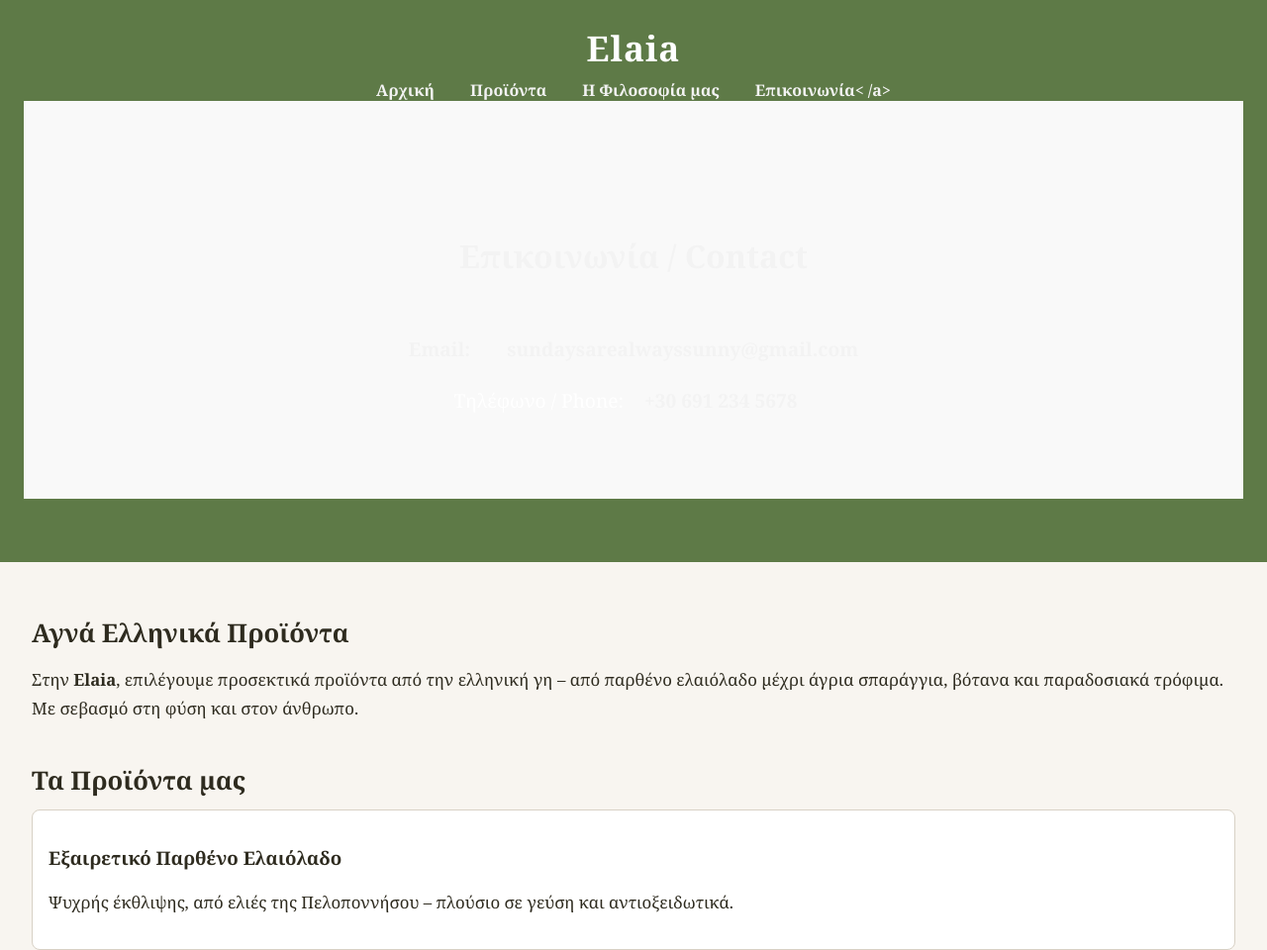
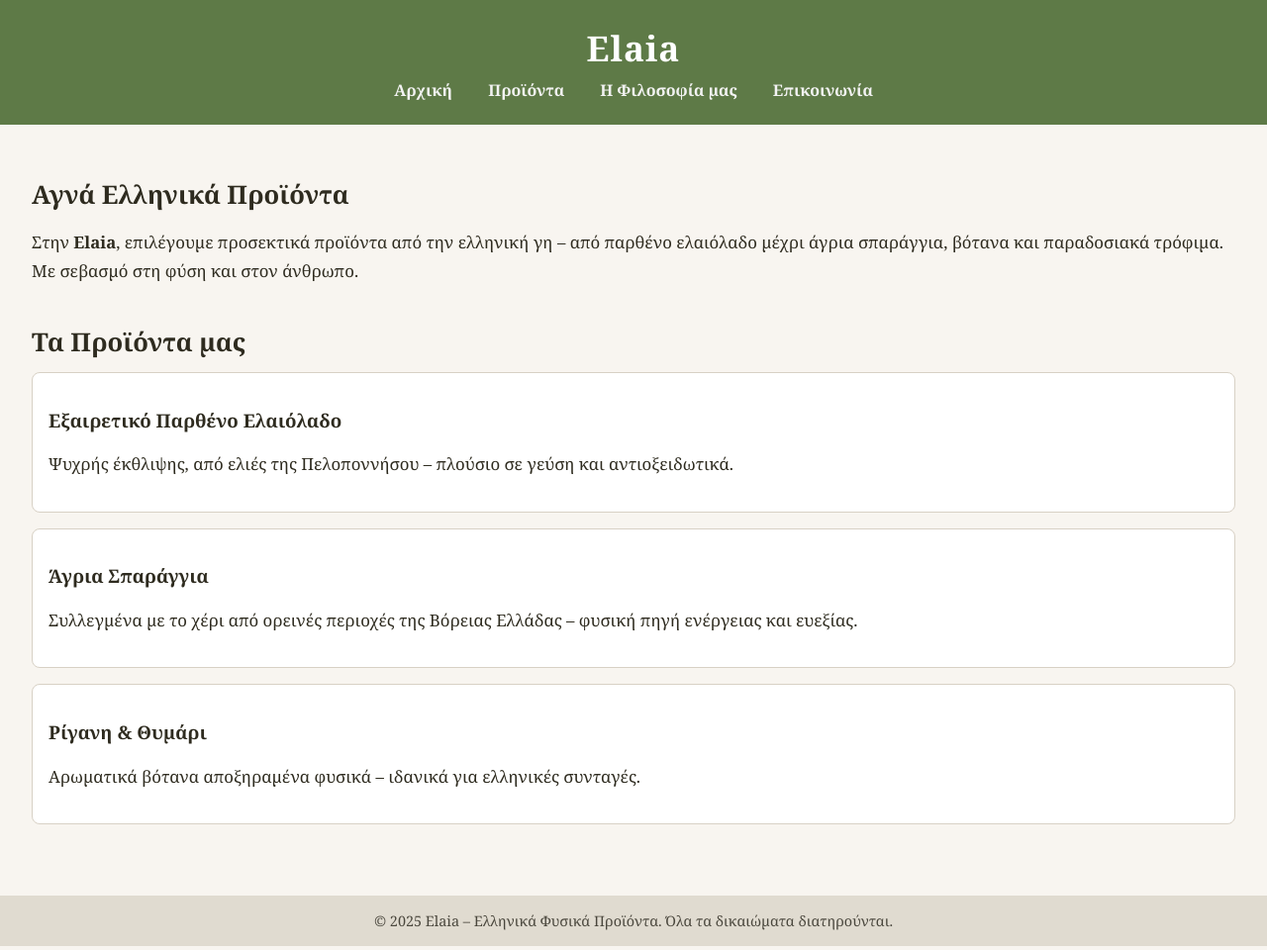
Before and after one commit to sundaysarealwayssunny-gif/Elaia, a plain HTML site: page index.html in a window 1280 px wide. Shown: the top 960 px of the page at 99% size. Drawn offline with Linux system fonts and the light colour scheme.

Commit message:
Update index.html

```diff
--- a/index.html
+++ b/index.html
@@ -79,22 +79,7 @@
       <a href="#">Αρχική</a>
       <a href="#">Προϊόντα</a>
       <a href="#">Η Φιλοσοφία μας</a>
-      <a
-        href="#contact.html">Επικοινωνία<
-      /a>
-      <section id="contact" style="padding: 4rem 1rem; background-color: #f9f9f9;">
-  <div style="max-width: 800px; margin: 0 auto; text-align: center;">
-    <h2 style="font-size: 2rem; margin-bottom: 1rem;">Επικοινωνία / Contact</h2>
-
-    <p style="font-size: 1.2rem; margin-bottom: 0.5rem;">
-      Email: <a href="mailto:sundaysarealwayssunny@gmail.com">sundaysarealwayssunny@gmail.com</a>
-    </p>
-
-    <p style="font-size: 1.2rem;">
-      Τηλέφωνο / Phone: <a href="tel:+306912345678">+30 691 234 5678</a>
-    </p>
-  </div>
-</section>
+      <a href="#contact.html">Επικοινωνία</a>
     </nav>
   </header>
 
```
